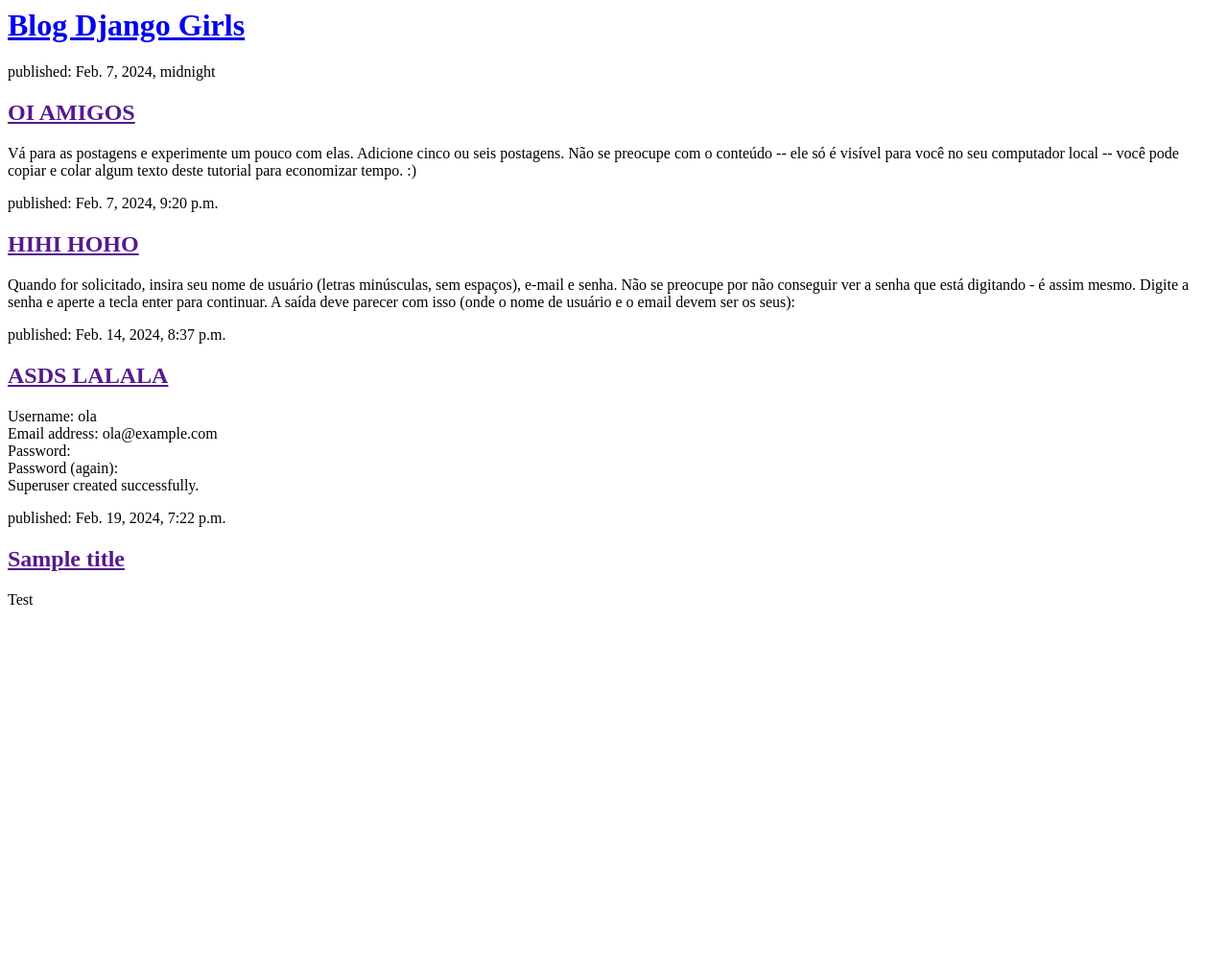
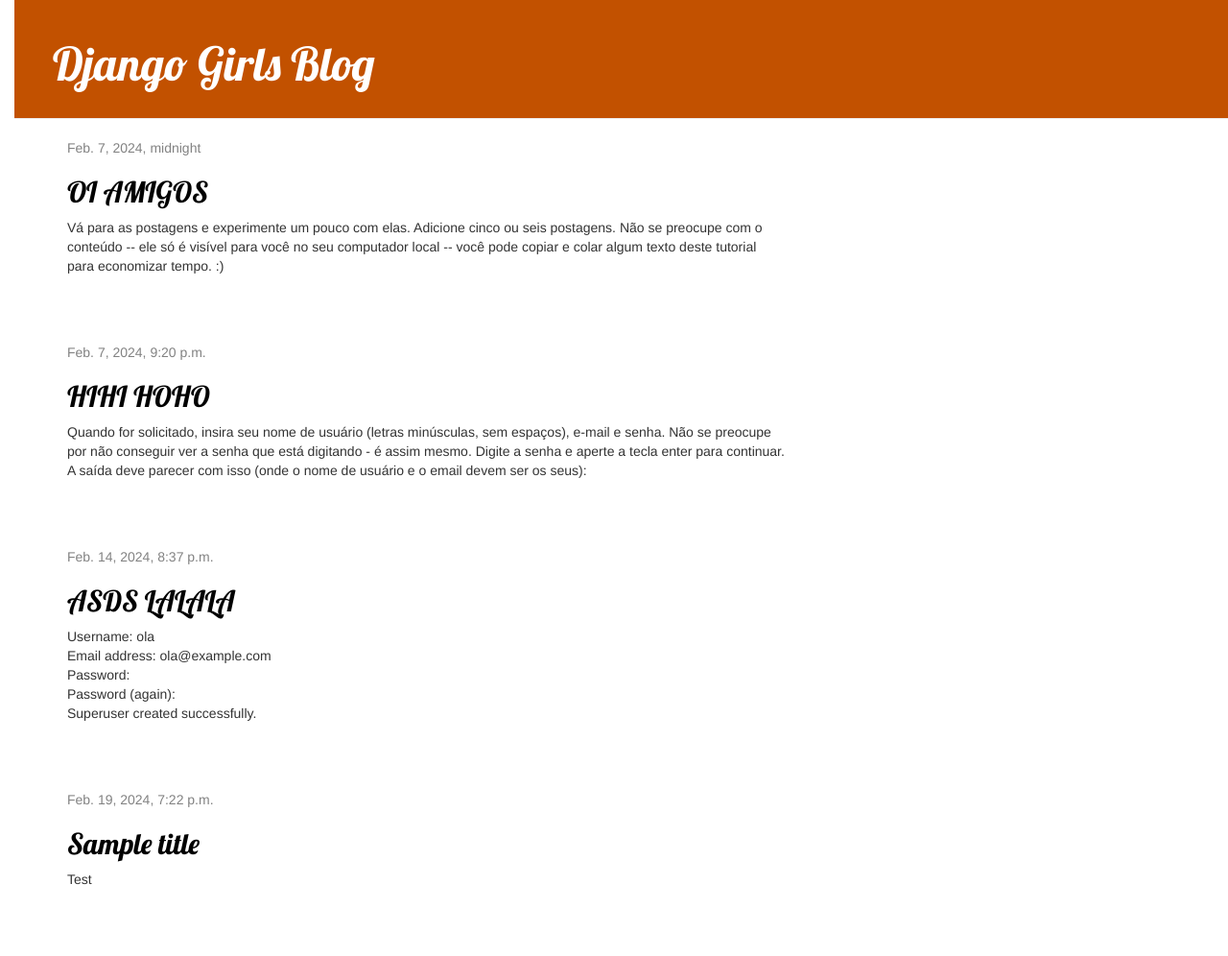
Before and after one commit to vitoriabecker/movie-store, a Django app: page / in a window 1280 px wide. Shown: the whole page at 96% size. Before the commit the page ends 630 px from the top, so only its background shows below. Run offline with Django 3.2, Linux system fonts and the light colour scheme; data comes from the database, SQL or seed files in the repository; some libraries are stand-ins or nearby versions.

Commit message:
Added view and template for detailed blog post as well as CSS for the site.

```diff
--- /dev/null
+++ b/blog/static/css/blog.css
@@ -0,0 +1,59 @@
+/* Classes: definem grupos de elementos
+   IDs: apontam para elementos especificos
+*/
+
+h1 a, h2 a {
+  color: #C25100;
+  font-family: 'Lobster';
+}
+
+body {
+  padding-left: 15px;
+}
+
+.page-header {
+  background-color: #C25100;
+  margin-top: 0;
+  padding: 20px 20px 20px 40px;
+}
+
+.page-header h1, .page-header h1 a, .page-header h1 a:visited, .page-header h1 a:active {
+  color: #ffffff;
+  font-size: 36pt;
+  text-decoration: none;
+}
+
+.content {
+  margin-left: 40px;
+}
+
+h1, h2, h3, h4 {
+  font-family: 'Lobster', cursive;
+}
+
+.date {
+  color: #828282;
+}
+
+.save {
+  float: right;
+}
+
+.post-form textarea, .post-form input {
+  width: 100%;
+}
+
+.top-menu, .top-menu:hover, .top-menu:visited {
+  color: #ffffff;
+  float: right;
+  font-size: 26pt;
+  margin-right: 20px;
+}
+
+.post {
+  margin-bottom: 70px;
+}
+
+.post h2 a, .post h2 a:visited {
+  color: #000000;
+}
--- /dev/null
+++ b/blog/templates/blog/base.html
@@ -0,0 +1,23 @@
+{% load static %} <!-- dizendo ao template HTML que adicionei CSS -->
+<html>
+    <head>
+        <title>Django Girls blog</title>
+        <link rel="stylesheet" href="//maxcdn.bootstrapcdn.com/bootstrap/3.2.0/css/bootstrap.min.css">
+        <link rel="stylesheet" href="//maxcdn.bootstrapcdn.com/bootstrap/3.2.0/css/bootstrap-theme.min.css">
+        <link href='//fonts.googleapis.com/css?family=Lobster&subset=latin,latin-ext' rel='stylesheet' type='text/css'>
+        <link rel="stylesheet" href="{% static 'css/blog.css' %}">
+    </head>
+    <body>
+      <div class="page-header">
+        <h1><a href="/">Django Girls Blog</a></h1>
+      </div>
+      <div class="content container">
+        <div class="row">
+          <div class="col-md-8">
+            {% block content %}
+            {% endblock %}
+          </div>
+        </div>
+      </div>
+    </body>
+</html>
--- a/blog/templates/blog/post_list.html
+++ b/blog/templates/blog/post_list.html
@@ -1,19 +1,15 @@
-<html>
-    <head>
-        <title>Blog Django Girls</title>
-    </head>
-    <body>
-        <div>
-            <h1><a href="/">Blog Django Girls</a></h1>
+{% extends 'blog/base.html' %}
+
+{% block content %}
+    {% for post in posts %}
+        <div class="post">
+            <div class="date">
+                {{ post.published_date }}
+            </div>
+            <!--porcentagem: significa q estou usando TAGS de TEMPLATES do DJANGO-->
+            <!--neste caso abaixo, usei uma que cria uma URL-->
+            <h2><a href="{% url 'post_detail' pk=post.pk %}">{{ post.title }}</a></h2>
+            <p>{{ post.text|linebreaksbr }}</p>
         </div>
-
-        {% for post in posts %}
-            <div>
-                <p>published: {{ post.published_date }}</p>
-                <h2><a href="">{{ post.title }}</a></h2>
-                <!-- linebreaker passa o texto do posto por um filtro, converte quebra de linha em paragrafo-->
-                <p>{{ post.text|linebreaksbr }}</p>
-            </div>
-        {% endfor %}
-    </body>
-</html>
+    {% endfor %}
+{% endblock %}
--- a/blog/urls.py
+++ b/blog/urls.py
@@ -3,4 +3,5 @@ from . import views
 
 urlpatterns = [
   path('', views.post_list, name='post_list'),
+  path('post/<int:pk>/', views.post_detail, name='post_detail')
 ]
--- a/blog/views.py
+++ b/blog/views.py
@@ -1,7 +1,12 @@
 from django.shortcuts import render
 from .models import Post
 from django.utils import timezone
+from django.shortcuts import render, get_object_or_404
 
 def post_list(request):
   posts = Post.objects.filter(published_date__lte=timezone.now()).order_by('published_date')
   return render(request, 'blog/post_list.html', {'posts': posts})
+
+def post_detail(request, pk):
+  post = get_object_or_404(Post, pk=pk)
+  return render(request, 'blog/post_detail.html', {'post': post})
```
Also changed, not shown: blog/templates/blog/post_detail.html (added, +12 -0 lines).
